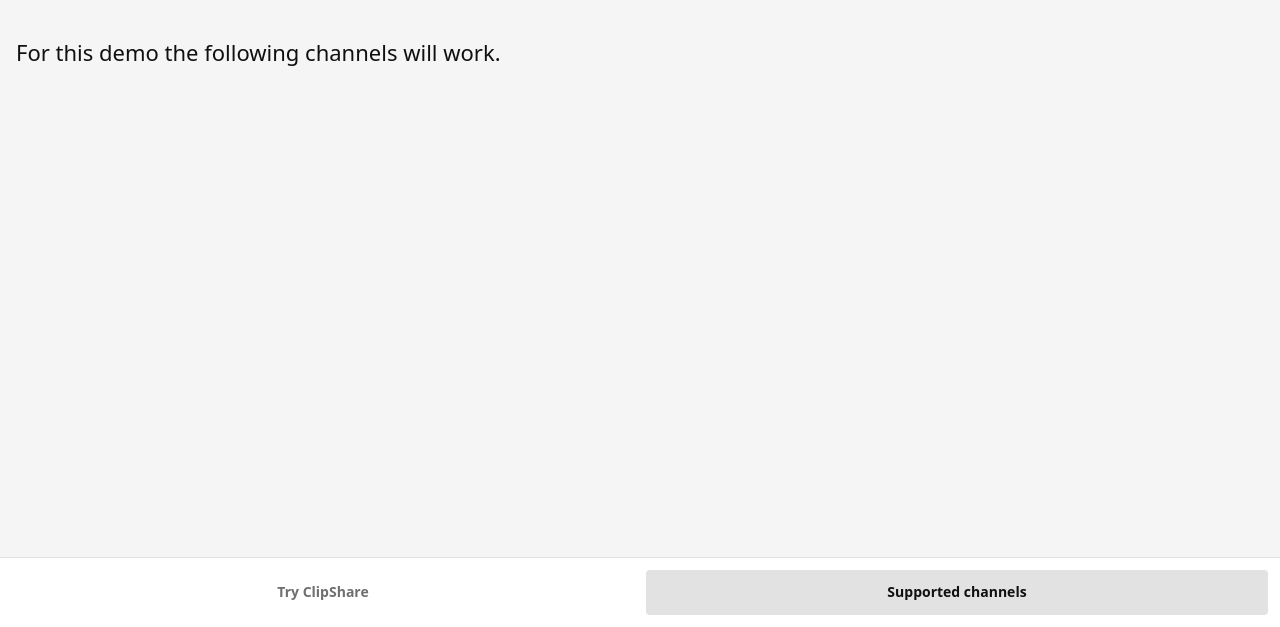
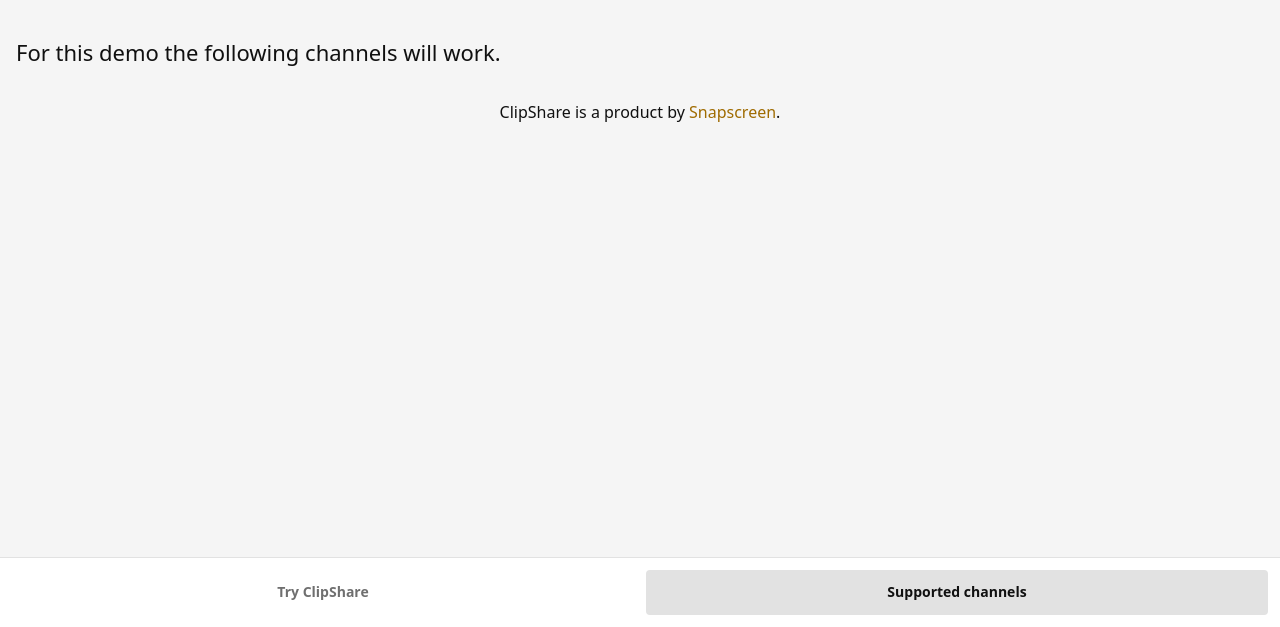
Before and after one commit to snapscreen/clipshare-demo, a Gatsby site: page /channels in a window 1280 px wide. Shown: the part 173-800 px from the top of the page. Built offline with nearby package versions, Linux system fonts and the light colour scheme; Gatsby itself is replaced by a stand-in of ours.

Commit message:
update layout

```diff
--- a/src/components/container/container.styles.css
+++ b/src/components/container/container.styles.css
@@ -1,8 +1,4 @@
 .container {
-  @apply w-full;
-  @apply max-w-none;
-}
-.container > div {
   @apply max-w-screen-xl;
   @apply mx-auto;
   @apply px-4;
--- a/src/components/container/index.tsx
+++ b/src/components/container/index.tsx
@@ -5,7 +5,7 @@
 export const Container: React.FC = ({ children }) => {
   return (
     <div className="container">
-      <div>{children}</div>
+      {children}
     </div>
   );
 };
--- /dev/null
+++ b/src/components/footer/footer.styles.css
@@ -0,0 +1,6 @@
+.footer {
+  @apply max-w-screen-xl;
+  @apply mx-auto;
+  @apply text-center;
+  @apply my-8;
+}
--- /dev/null
+++ b/src/components/footer/index.tsx
@@ -0,0 +1,15 @@
+import React from "react";
+
+import "./footer.styles.css";
+
+type FooterProps = {
+};
+
+export const Footer: React.FC<FooterProps> = () => {
+  return (
+    <footer className="footer">
+      ClipShare is a product by {' '}
+      <a href="http://snapscreen.com" target="_blank">Snapscreen</a>.
+    </footer>
+  );
+};
--- a/src/components/layout/index.tsx
+++ b/src/components/layout/index.tsx
@@ -1,5 +1,7 @@
 import React, { ReactNode } from "react";
+import { Container } from "../container";
 import { Header } from "../header";
+import { Footer } from "../footer";
 import { TabBar } from "../tab-bar";
 
 interface LayoutProps {
@@ -30,7 +32,10 @@
   return (
     <>
       <Header links={navigation} />
-      <main>{children}</main>
+      <Container>
+        <main>{children}</main>
+        <Footer />
+      </Container>
       <TabBar links={baseMenu} />
     </>
   );
--- a/src/pages/404.tsx
+++ b/src/pages/404.tsx
@@ -7,7 +7,6 @@
   const siteTitle = 'Not found';
   return (
     <Layout title={siteTitle}>
-        <Container>
           <article className="prose prose-lg mt-8">
             <h1>Sorry</h1>
             <p className="lead">The content you are looking for is not here.</p>
@@ -15,7 +14,6 @@
               Start over
             </Button>
           </article>
-        </Container>
     </Layout>
   );
 };
--- a/src/pages/channels.tsx
+++ b/src/pages/channels.tsx
@@ -10,12 +10,10 @@
 
   return (
     <Layout title={siteTitle}>
-      <Container>
         <article className="prose prose-lg mt-8">
           <h1>Supported Channels</h1>
           <p className="lead">For this demo the following channels will work.</p>
         </article>
-      </Container>
     </Layout>
   );
 };
--- a/src/pages/index.tsx
+++ b/src/pages/index.tsx
@@ -11,7 +11,6 @@
 
   return (
     <Layout title={siteTitle}>
-      <Container>
         <article className="prose prose-lg mt-8">
           <h1>Clip Share Demo</h1>
           <p className="lead">Create broadcast quality TV clips in a Snap for sharing. Snap your TV, edit the clip and share.</p>
@@ -19,7 +18,6 @@
             Start
           </Button>
         </article>
-      </Container>
     </Layout>
   );
 };
```
